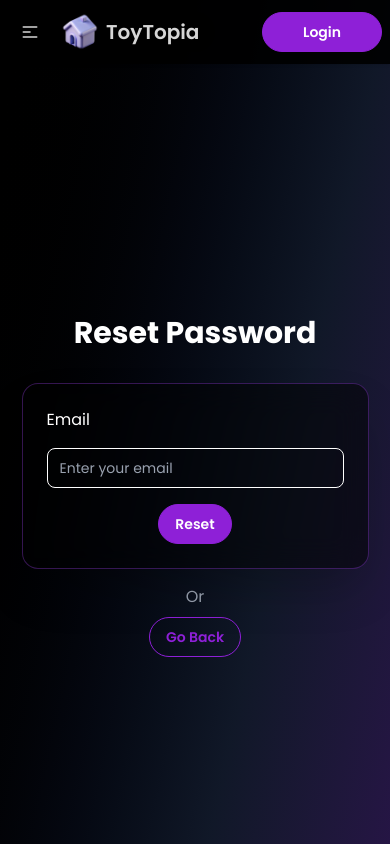
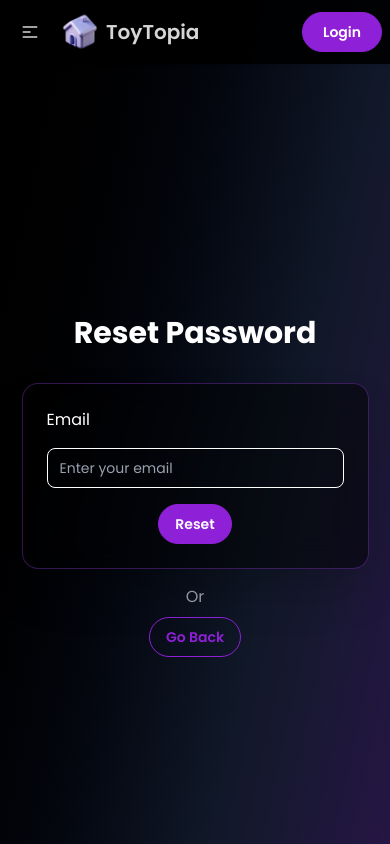
Before and after one commit to akmzakaria/toytopia-toystore, a React (Vite) app: page /forgotpassword in a window 390 px wide. Shown: the top 844 px of the page. Built offline with nearby package versions, Linux system fonts and the light colour scheme; no server answers.

Commit message:
login/logout btn width updated

```diff
--- a/src/Components/Navbar.jsx
+++ b/src/Components/Navbar.jsx
@@ -101,7 +101,7 @@ const Navbar = () => {
           <ul className="menu menu-horizontal px-1">{links}</ul>
         </div>
         <div className="navbar-end">
-          <div className="flex items-center gap-1">
+          <div className="flex items-center gap-2">
             {/* profile picture with hover name */}
             {user && (
               <div className="tooltip tooltip-bottom" data-tip={user.displayName || 'User'}>
@@ -123,11 +123,11 @@ const Navbar = () => {
 
             {/* ---------------------------------- */}
             {user ? (
-              <Link onClick={handleLogOut} className="btn btn-md btn-secondary rounded-full px-10">
+              <Link onClick={handleLogOut} className="btn btn-secondary rounded-full px-5 md:px-10">
                 Log Out
               </Link>
             ) : (
-              <Link to={'/login'} className="btn btn-primary rounded-full px-10">
+              <Link to={'/login'} className="btn btn-primary rounded-full px-5 md:px-10">
                 Login
               </Link>
             )}
```
